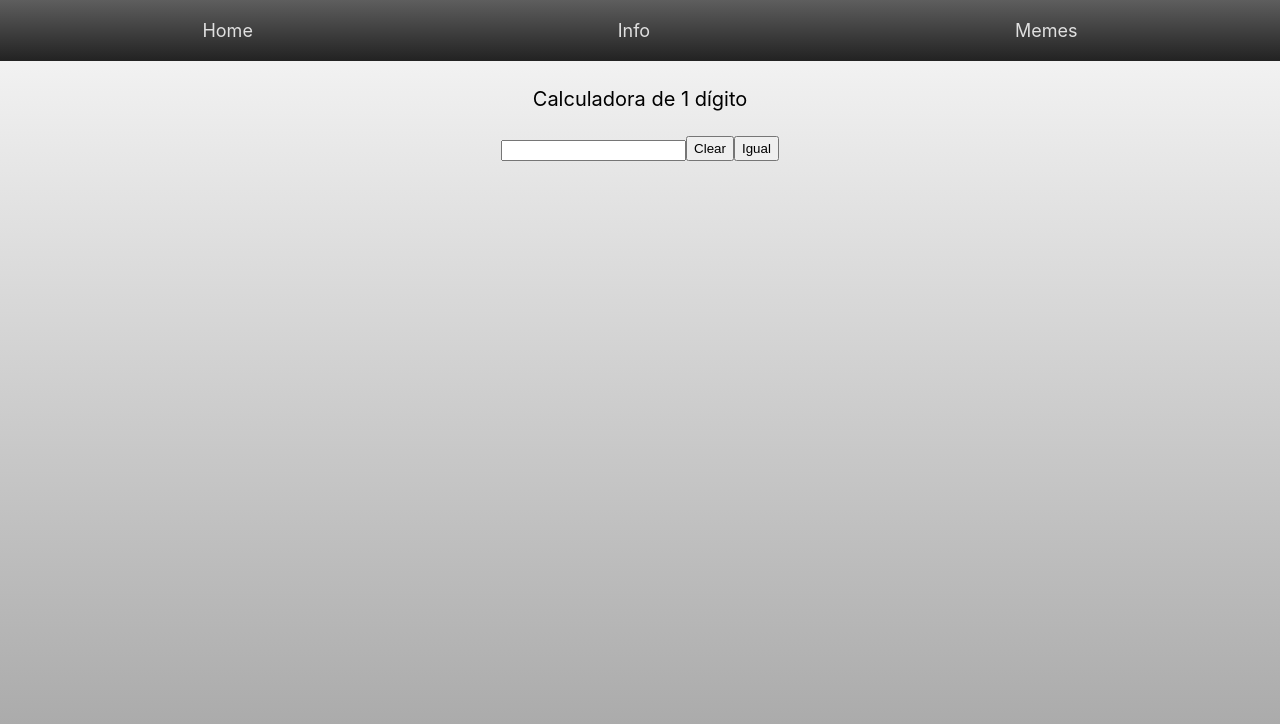
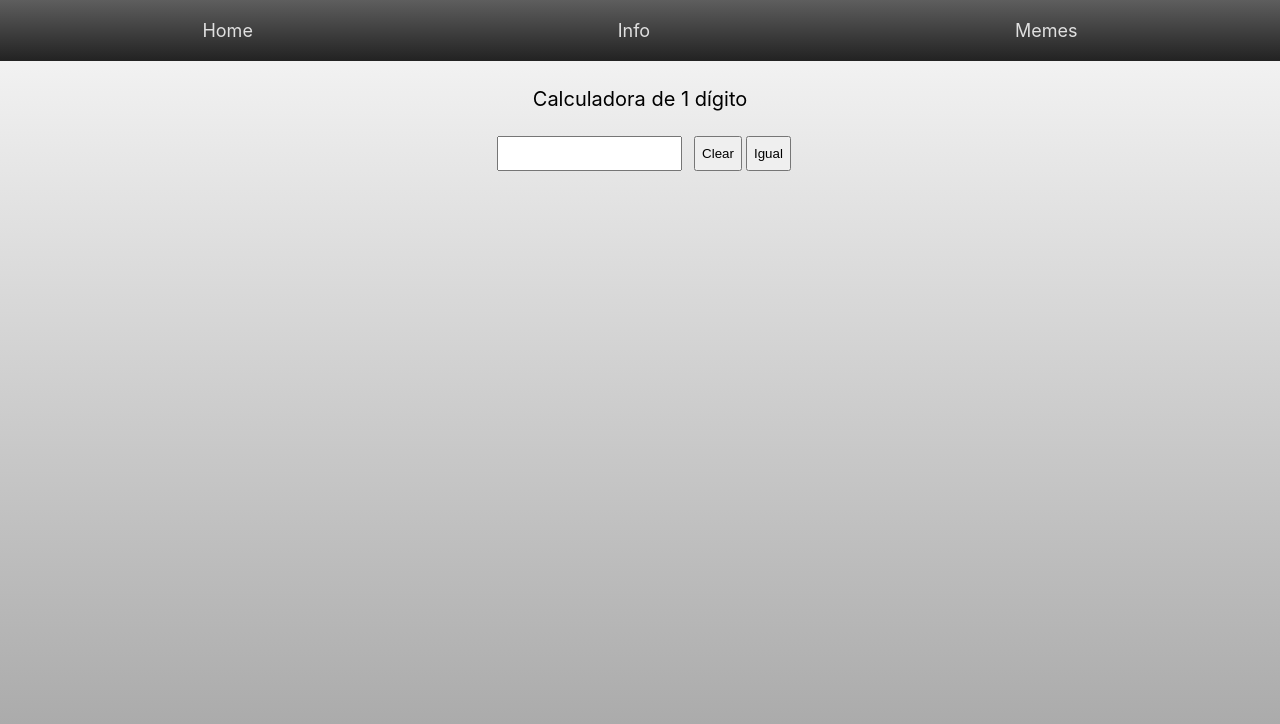
Before and after one commit to cristian-hr/prueba1react, a React (Create React App) app: page / in a window 1280 px wide. Shown: the top 724 px of the page. Built offline with nearby package versions, Linux system fonts and the light colour scheme.

Commit message:
mejoras en el input

```diff
--- a/src/components/Calc.css
+++ b/src/components/Calc.css
@@ -14,3 +14,16 @@
     color: red;
     font-size: 10px;
 }
+
+.btnC {
+    height: 35px;
+    margin: 0 2px;
+}
+
+#input {
+    height: 28px;
+    padding-top: 2px;
+    margin: 0 10px;
+    text-align: center;
+
+}
--- a/src/components/Calc.js
+++ b/src/components/Calc.js
@@ -15,6 +15,9 @@ export default function Calc() {
 
         if (str.length > 3) {
             setState({error: "Ingrese solo números de un dígito"});
+        }
+        else if (str[0] == undefined){
+            setState({error: ""});
         }
         else if (!(oper.indexOf(str[str.length-1])+1) && !(Number(str[str.length-1])/1 == Number(str[str.length-1]))) {
             setState({error: "No ingrese letras"});
@@ -64,8 +67,8 @@ export default function Calc() {
                 <input id="input" type="text" value={state.valor} onChange={Cont}></input>
                 {state.error && <p className="error">{state.error}</p>}
                 </div>
-                <input type="submit" onClick={ResetT} value="Clear"></input>
-                <input type="submit" onClick={Igual} value="Igual"></input>
+                <input className="btnC" type="submit" onClick={ResetT} value="Clear"></input>
+                <input className="btnC" type="submit" onClick={Igual} value="Igual"></input>
             </div>
                 <span>{state.total}</span>
             </div>
```
